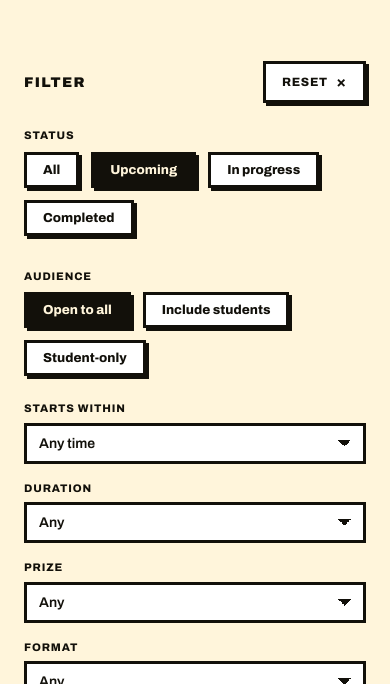
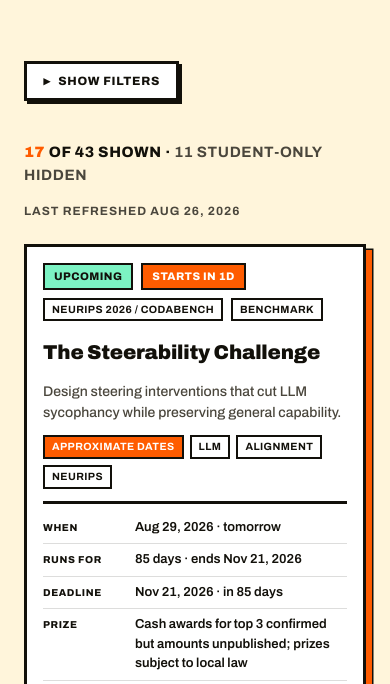
Before and after one commit to nobodyme/hackathons-online, a plain HTML site: page index.html in a window 390 px wide. Shown: the part 552-1236 px from the top of the page. Drawn offline with Linux system fonts and the light colour scheme.

Commit message:
Collapse the filter panel behind a Show/Hide toggle (collapsed on mobile)
The filter stack (status, audience, five selects, search) took a lot of
vertical space on phones. It now lives in a collapsible body:

- A "Show filters / Hide filters" toggle, defaulting to collapsed on narrow
  screens (<=700px) and expanded on wider ones.
- An active-filter count badge on the toggle, so applied filters are
  obvious even while collapsed; Reset only appears when something is active.

Also adds a global `[hidden] { display: none !important }` guard — several
toggled elements set an explicit `display`, which was overriding the plain
`hidden` attribute (so the collapse and the Reset/badge hiding silently did
nothing without it).

Co-Authored-By: Claude Opus 4.8 <noreply@anthropic.com>
Claude-Session: https://claude.ai/code/session_019hJaz6Yp2U7vs2YK9P6wQk

```diff
--- a/app.js
+++ b/app.js
@@ -225,6 +225,24 @@
     return out;
   }
 
+  // Count filters that deviate from their defaults; drive the badge + Reset.
+  function updateFilterCount() {
+    var f = currentFilters();
+    var n = 0;
+    if (state.status !== "upcoming") n++;
+    if (state.audience !== "all") n++;
+    if (f.starts !== "any") n++;
+    if (f.duration !== "any") n++;
+    if (f.prize !== "any") n++;
+    if (f.format !== "any") n++;
+    if (f.cash) n++;
+    if (f.q) n++;
+    var badge = document.getElementById("filter-count");
+    var reset = document.getElementById("reset");
+    if (n > 0) { badge.textContent = n; badge.hidden = false; reset.hidden = false; }
+    else { badge.hidden = true; reset.hidden = true; }
+  }
+
   // --- render -------------------------------------------------------------
   function render() {
     var t = today();
@@ -237,6 +255,7 @@
 
     document.getElementById("grid").innerHTML = shown.map(function (it) { return card(it, t); }).join("");
     document.getElementById("empty").hidden = shown.length !== 0;
+    updateFilterCount();
 
     // stat row
     document.getElementById("s-upcoming").textContent = counts.upcoming;
@@ -268,6 +287,18 @@
   // --- wiring -------------------------------------------------------------
   function wire() {
     document.getElementById("controls").hidden = false;
+
+    // Collapsible filter body — collapsed by default on narrow screens.
+    var fbody = document.getElementById("filter-body");
+    var ftoggle = document.getElementById("filter-toggle");
+    var flabel = document.getElementById("filter-toggle-label");
+    function setFilters(open) {
+      fbody.hidden = !open;
+      ftoggle.setAttribute("aria-expanded", String(open));
+      flabel.textContent = open ? "Hide filters" : "Show filters";
+    }
+    setFilters(!window.matchMedia("(max-width: 700px)").matches);
+    ftoggle.addEventListener("click", function () { setFilters(fbody.hidden); });
 
     var chips = document.querySelectorAll("#status-chips .seg-opt");
     chips.forEach(function (c) {
--- a/index.html
+++ b/index.html
@@ -31,10 +31,13 @@
   <main class="wrap">
     <section class="controls" id="controls" aria-label="Filters" hidden>
       <div class="controls-head">
-        <p class="section-label">Filter</p>
-        <button class="btn press" id="reset" type="button">Reset<span class="btn-x">×</span></button>
+        <button class="btn press" id="filter-toggle" type="button" aria-expanded="true" aria-controls="filter-body">
+          <span class="btn-caret" aria-hidden="true">▾</span><span id="filter-toggle-label">Hide filters</span><span class="filter-count" id="filter-count" hidden></span>
+        </button>
+        <button class="btn press" id="reset" type="button" hidden>Reset<span class="btn-x">×</span></button>
       </div>
 
+      <div class="filter-body" id="filter-body">
       <div class="segs">
         <div class="segblock">
           <span class="seg-label">Status</span>
@@ -110,6 +113,7 @@
         <input type="search" class="input" id="f-search" placeholder="Search name, platform, tag…" aria-label="Search" />
         <label class="check"><input type="checkbox" id="f-cash" /><span class="box"></span> Real cash only</label>
       </div>
+      </div>
     </section>
 
     <div class="results-head">
--- a/styles.css
+++ b/styles.css
@@ -46,6 +46,7 @@
 }
 
 * { box-sizing: border-box; }
+[hidden] { display: none !important; }  /* honor the attribute even on elements with an explicit display */
 html { -webkit-text-size-adjust: 100%; }
 body {
   margin: 0;
@@ -123,6 +124,18 @@ a { color: var(--ink); text-decoration: none; }
 .controls { padding: var(--space-6) 0 var(--space-4); display: grid; gap: var(--space-5); }
 .controls-head { display: flex; align-items: center; justify-content: space-between; gap: var(--space-4); }
 .section-label { margin: 0; font-weight: 900; text-transform: uppercase; letter-spacing: .1em; font-size: 14px; }
+
+/* Collapsible filter body + toggle */
+.filter-body { display: grid; gap: var(--space-5); }
+.btn-caret { font-size: 13px; line-height: 1; transition: transform .12s ease; }
+#filter-toggle[aria-expanded="false"] .btn-caret { transform: rotate(-90deg); }
+@media (prefers-reduced-motion: reduce) { .btn-caret { transition: none; } }
+.filter-count {
+  display: inline-flex; align-items: center; justify-content: center;
+  min-width: 20px; height: 20px; padding: 0 5px; margin-left: 2px;
+  background: var(--accent); color: #fff; border: 2px solid var(--ink);
+  font-weight: 900; font-size: 11px; line-height: 1;
+}
 
 /* Status + audience chip groups */
 .segs { display: flex; flex-wrap: wrap; gap: var(--space-6) var(--space-8); }
```
